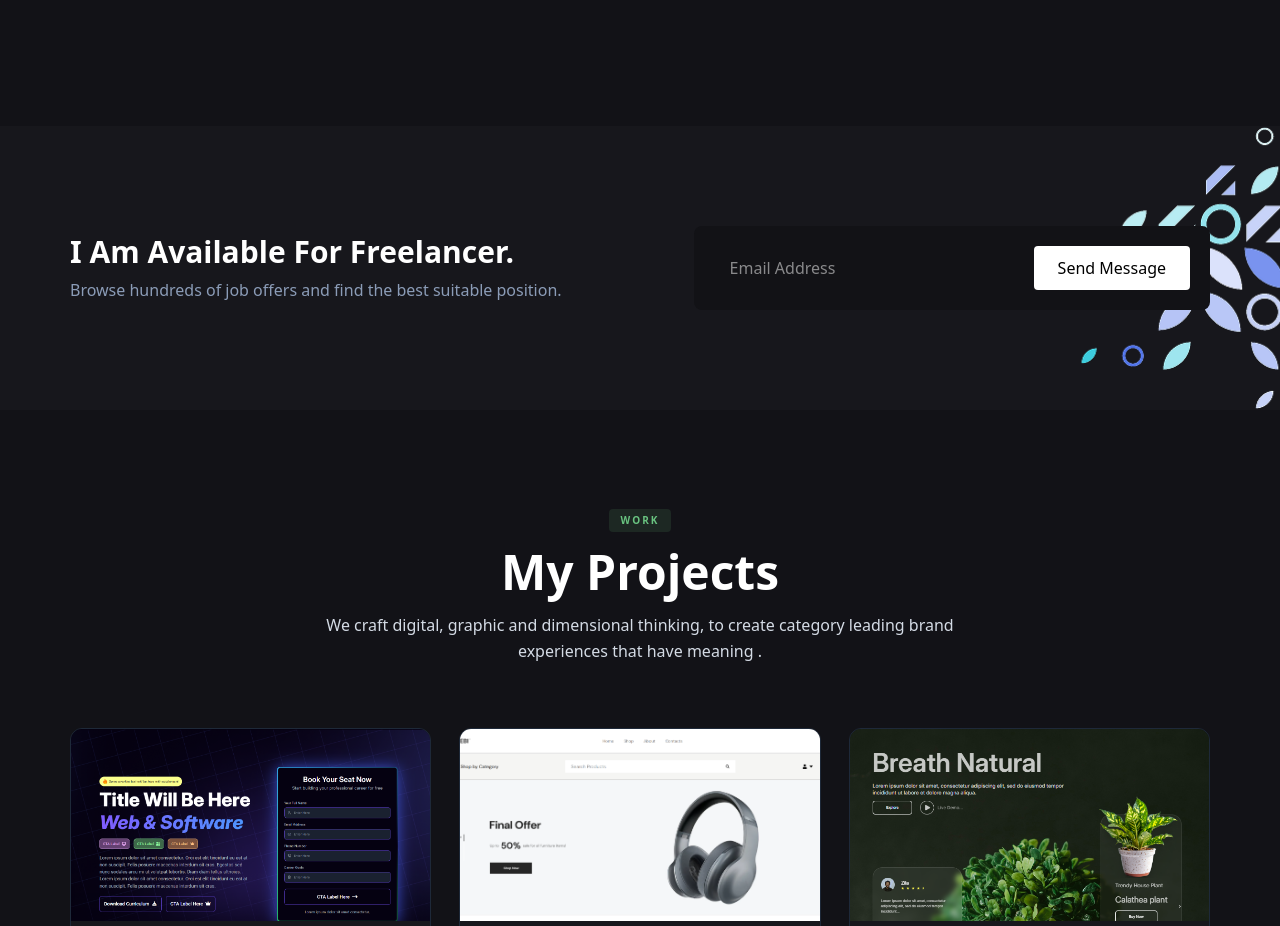
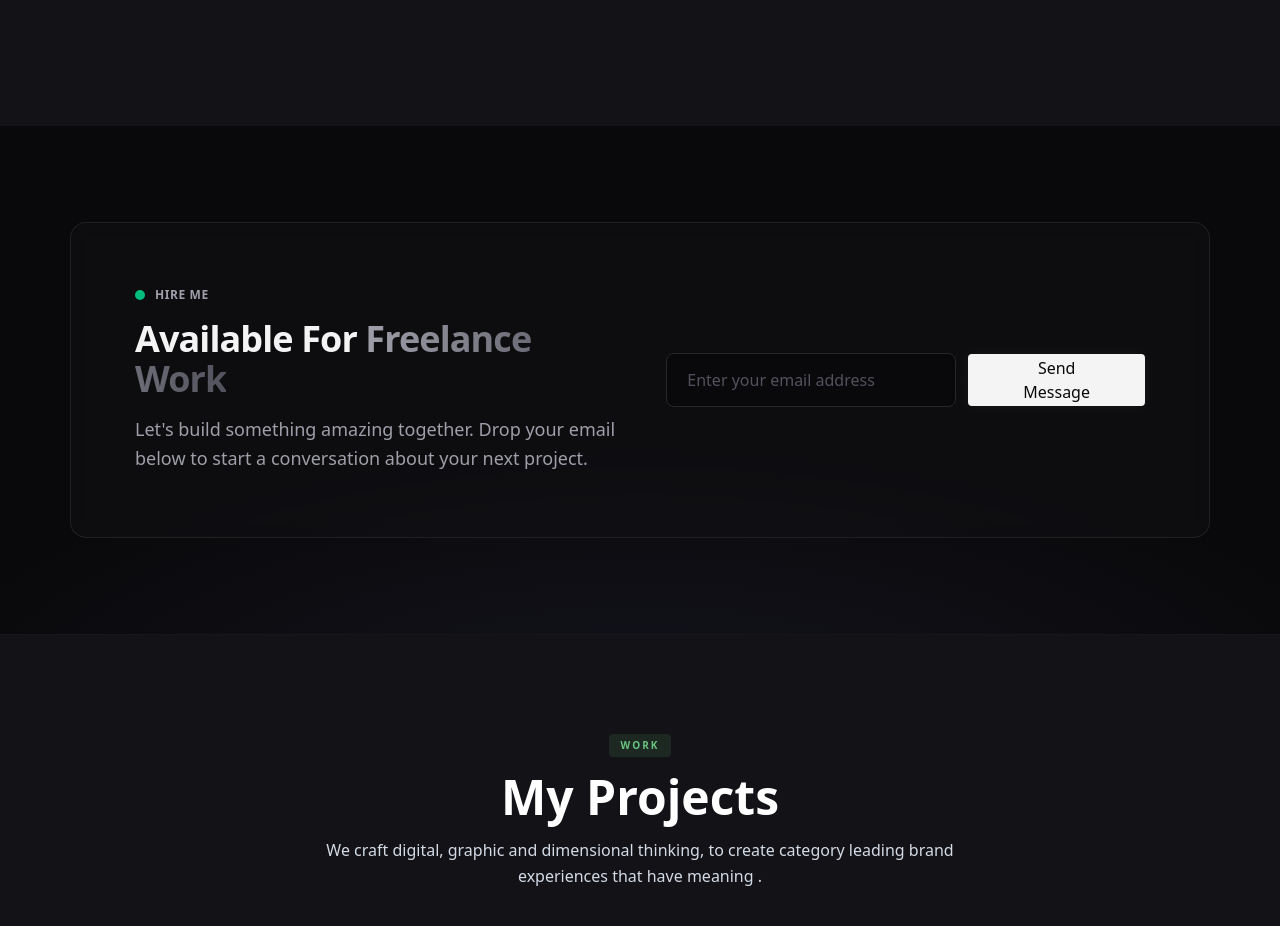
Before and after one commit to mesbaulrafi/myPortfolio, a React (Vite) app: page / in a window 1280 px wide. Shown: the part 3831-4757 px from the top of the page. Built offline with nearby package versions, Linux system fonts and the light colour scheme.

Commit message:
masage input

```diff
--- a/src/components/Button.jsx
+++ b/src/components/Button.jsx
@@ -2,7 +2,7 @@ import React from 'react'
 
 const Button = ({className,btnText}) => {
   return (
-    <button className={`cursor-pointer py-2.5 px-5 rounded-sm ${className}`}>{btnText}</button>
+    <button className={`cursor-pointer  px-5 rounded-sm ${className}`}>{btnText}</button>
   )
 }
 
--- a/src/components/layouts/Input.jsx
+++ b/src/components/layouts/Input.jsx
@@ -1,39 +1,52 @@
 import React from "react";
-import Container from "../Container";
 import Button from "../Button";
 
 const Input = () => {
   return (
-    <div className="bg-[url('/src/assets/inputeBG.png')] bg-no-repeat bg-center bg-cover py-16 md:py-25">
-      <div className="lg:w-[1140px] px-3 lg:px-0 mx-auto">
-        <div className="flex flex-col lg:flex-row items-center justify-between gap-8 lg:gap-0">
+    <section className="bg-[#09090b] py-20 lg:py-24 relative overflow-hidden font-sans border-b border-zinc-800/50">
 
-          {/* Input Text Section */}
-          <div className="text-center lg:text-left lg:pr-13">
-            <h4 className="text-2xl md:text-3xl pb-2 font-semibold">
-              I Am Available For Freelancer.
+      {/* Subtle Background Glow */}
+      <div className="absolute inset-0 bg-[radial-gradient(ellipse_60%_60%_at_50%_120%,rgba(120,119,198,0.1),rgba(255,255,255,0))] pointer-events-none"></div>
+
+      <div className="w-full max-w-[1140px] mx-auto px-5 lg:px-0 relative z-10">
+
+        {/* Premium Glass/Card Wrapper */}
+        <div className="bg-zinc-900/30 border border-zinc-800/80 rounded-2xl p-8 md:p-12 lg:p-16 backdrop-blur-sm flex flex-col lg:flex-row items-center justify-between gap-10 lg:gap-12">
+
+          {/* Text Content */}
+          <div className="text-center lg:text-left max-w-lg">
+            <div className="flex items-center justify-center lg:justify-start gap-2.5 mb-4">
+              <span className="relative flex h-2.5 w-2.5">
+                <span className="animate-ping absolute inline-flex h-full w-full rounded-full bg-emerald-400 opacity-75"></span>
+                <span className="relative inline-flex rounded-full h-2.5 w-2.5 bg-emerald-500"></span>
+              </span>
+              <span className="text-xs font-semibold uppercase tracking-wider text-zinc-400">Hire Me</span>
+            </div>
+
+            <h4 className="text-3xl md:text-4xl font-bold tracking-tight text-zinc-100 mb-4">
+              Available For <span className="text-transparent bg-clip-text bg-gradient-to-r from-zinc-400 to-zinc-600">Freelance Work</span>
             </h4>
-            <p className="text-[#8B9CB7] text-sm md:text-base">
-              Browse hundreds of job offers and find the best suitable position.
+            <p className="text-zinc-400 text-base md:text-lg leading-relaxed font-light">
+              Let's build something amazing together. Drop your email below to start a conversation about your next project.
             </p>
           </div>
 
-          {/* Input & Button Section */}
-          <div className="bg-[#121216] p-3 md:p-5 rounded-lg flex flex-col sm:flex-row items-center w-full lg:w-auto gap-4 sm:gap-0">
+          {/* Input & Action Button */}
+          <div className="w-full lg:w-auto flex flex-col sm:flex-row items-center gap-3">
             <input
               type="email"
-              placeholder="Email Address"
-              className="bg-transparent text-white px-4 py-2 w-full sm:w-64 md:w-80 outline-none"
+              placeholder="Enter your email address"
+              className="w-full sm:w-64 md:w-80 bg-[#09090b]/80 border border-zinc-800 text-zinc-300 px-5 py-3.5 rounded-lg outline-none focus:border-zinc-600 focus:ring-1 focus:ring-zinc-600 transition-all placeholder:text-zinc-600 shadow-inner"
             />
             <Button
               btnText={'Send Message'}
-              className={'bg-white text-black w-full sm:w-auto px-6 py-2 rounded-md font-medium'}
+              className="w-full sm:w-auto bg-zinc-100 text-zinc-950 font-medium px-10 py-0.5 rounded-lg hover:bg-white hover:-translate-y-0.5 transition-all duration-300 shadow-[0_0_15px_rgba(255,255,255,0.05)]"
             />
           </div>
 
         </div>
       </div>
-    </div>
+    </section>
   );
 };
 
```
